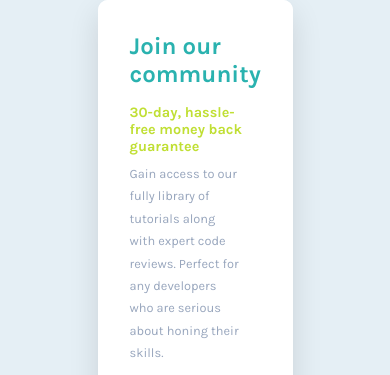
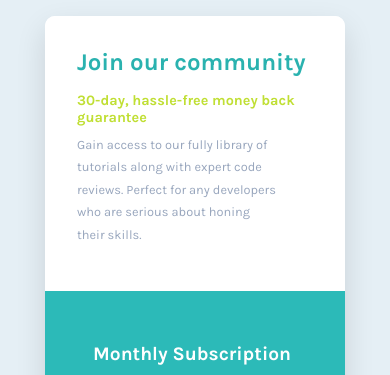
Before and after one commit to SALAH678/Small-Projects, a plain HTML site: page project-2/index.html in a window 390 px wide. Shown: the top 375 px of the page. Drawn offline with Linux system fonts and the light colour scheme.

Commit message:
fixing some problems

```diff
--- a/project-2/style.css
+++ b/project-2/style.css
@@ -25,6 +25,7 @@ main {
   background-color: hsl(0, 0%, 100%);
   width: 50%;
   max-width: 900px;
+  min-width: 300px;
   display: flex;
   flex-direction: column;
   border: none;
@@ -145,4 +146,9 @@ main {
   .details {
     flex-direction: column;
   }
+
+  body {
+    padding-top: 1rem;
+    padding-bottom: 1rem;
+  }
 }
```
